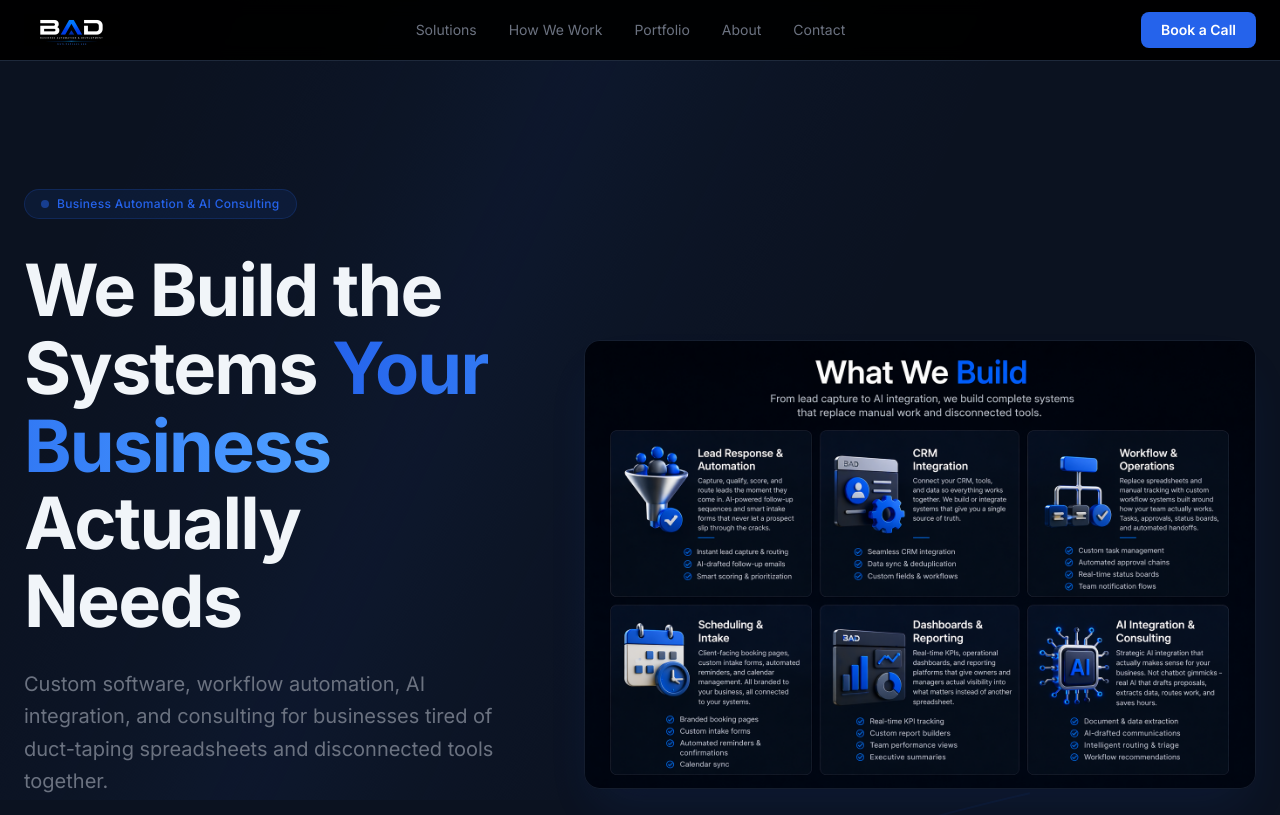
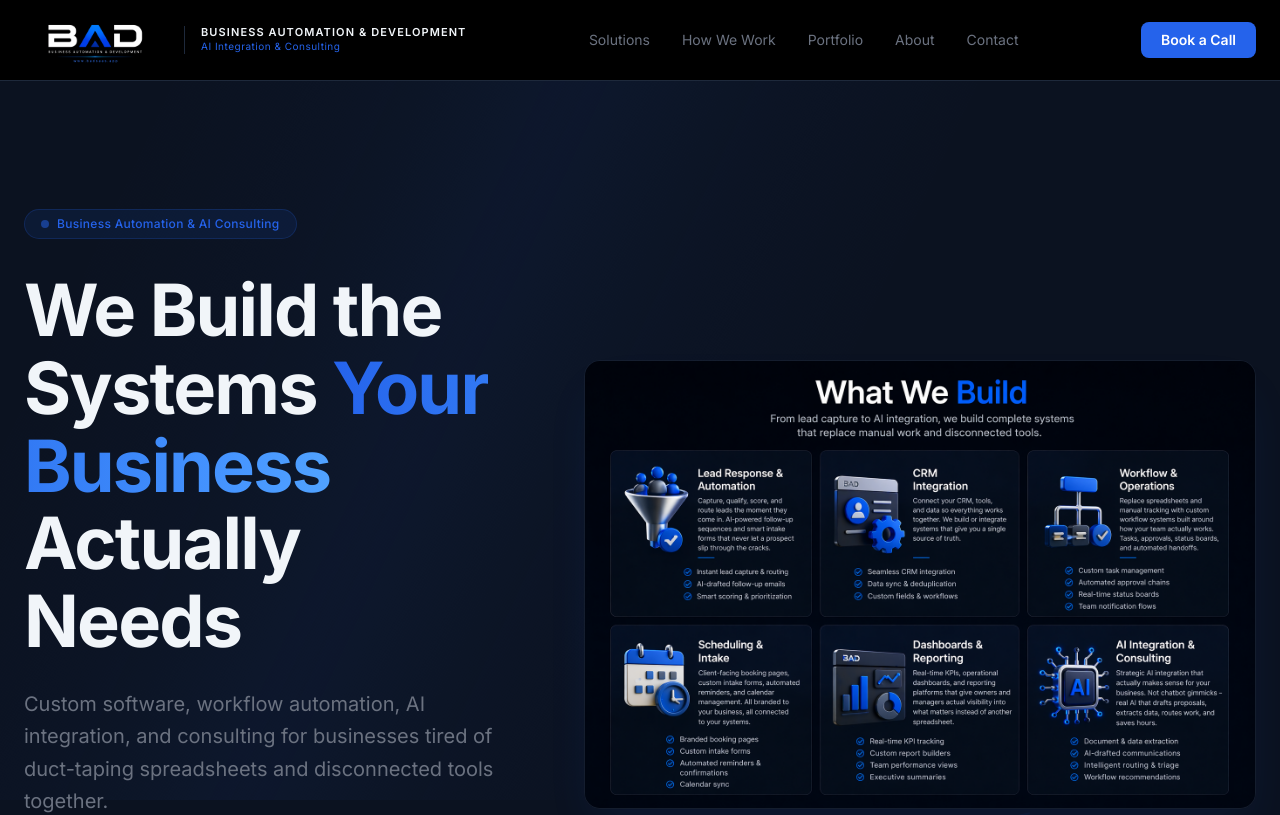
Before and after one commit to tracybailey5150/bad-platform, a Next.js app: page / in a window 1280 px wide. Shown: the top 815 px of the page. Built offline with nearby package versions, Linux system fonts and the light colour scheme.

Commit message:
Larger nav with logo + Business Automation & Development + AI Integration & Consulting

```diff
--- a/src/app/page.tsx
+++ b/src/app/page.tsx
@@ -234,9 +234,15 @@
       </div>
 
       {/* ── Nav ──────────────────────────────────────────────────── */}
-      <nav className="sticky top-0 z-50 bg-black/95 backdrop-blur-sm border-b border-bad-border">
-        <div className="max-w-7xl mx-auto flex items-center justify-between px-6 py-3">
-          <img src="/bad-logo.png" alt="BAD" className="h-8" />
+      <nav className="sticky top-0 z-50 bg-black border-b border-bad-border">
+        <div className="max-w-7xl mx-auto flex items-center justify-between px-6 py-4">
+          <div className="flex items-center gap-4">
+            <img src="/bad-logo.png" alt="BAD" className="h-12" />
+            <div className="hidden sm:block border-l border-bad-border pl-4">
+              <div className="text-[11px] font-semibold text-bad-light tracking-widest uppercase leading-tight">Business Automation & Development</div>
+              <div className="text-[10px] text-bad-blue tracking-wider">AI Integration & Consulting</div>
+            </div>
+          </div>
           <div className="hidden md:flex items-center gap-8">
             {['Solutions', 'How We Work', 'Portfolio', 'About', 'Contact'].map((l) => (
               <a
```
